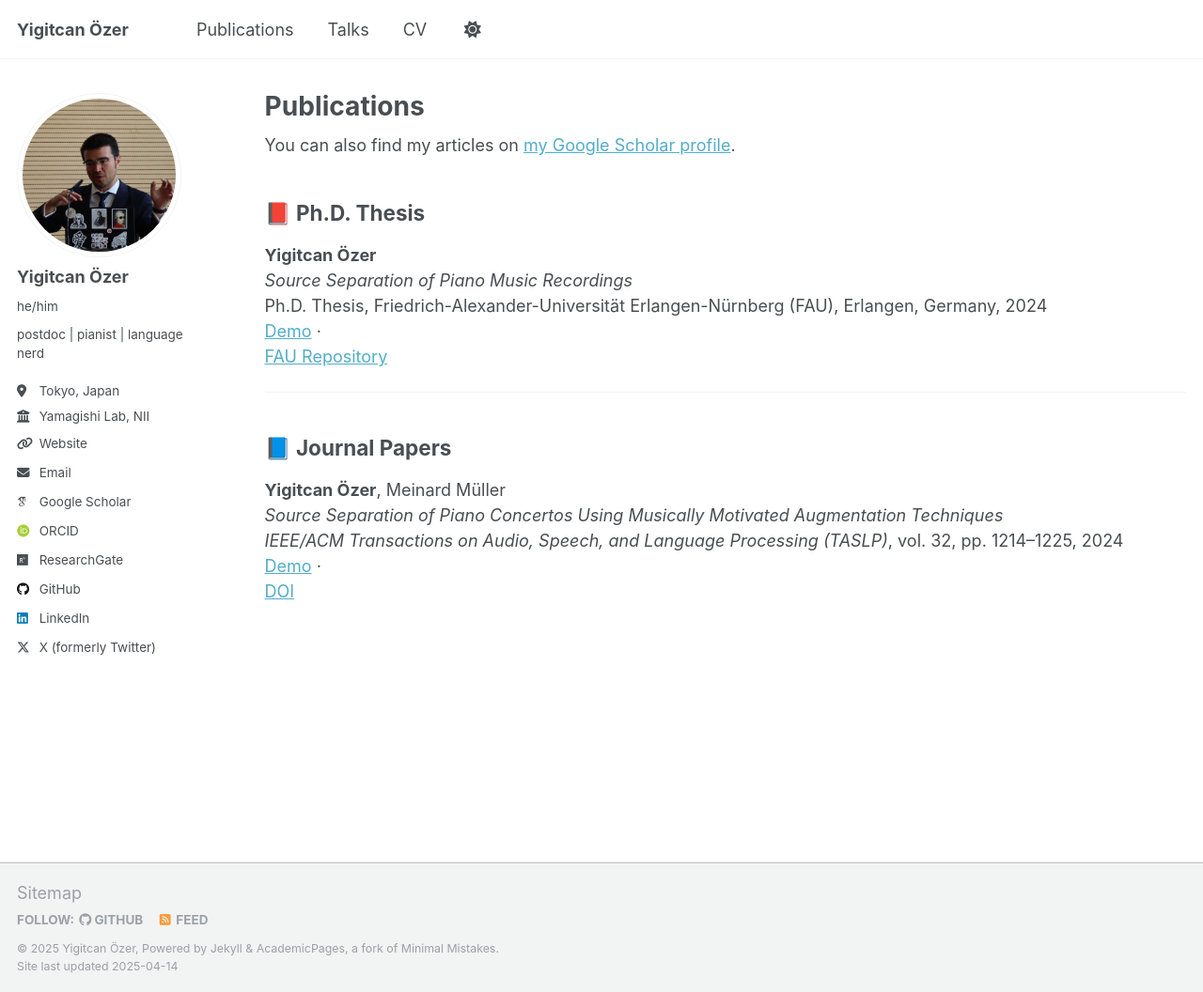
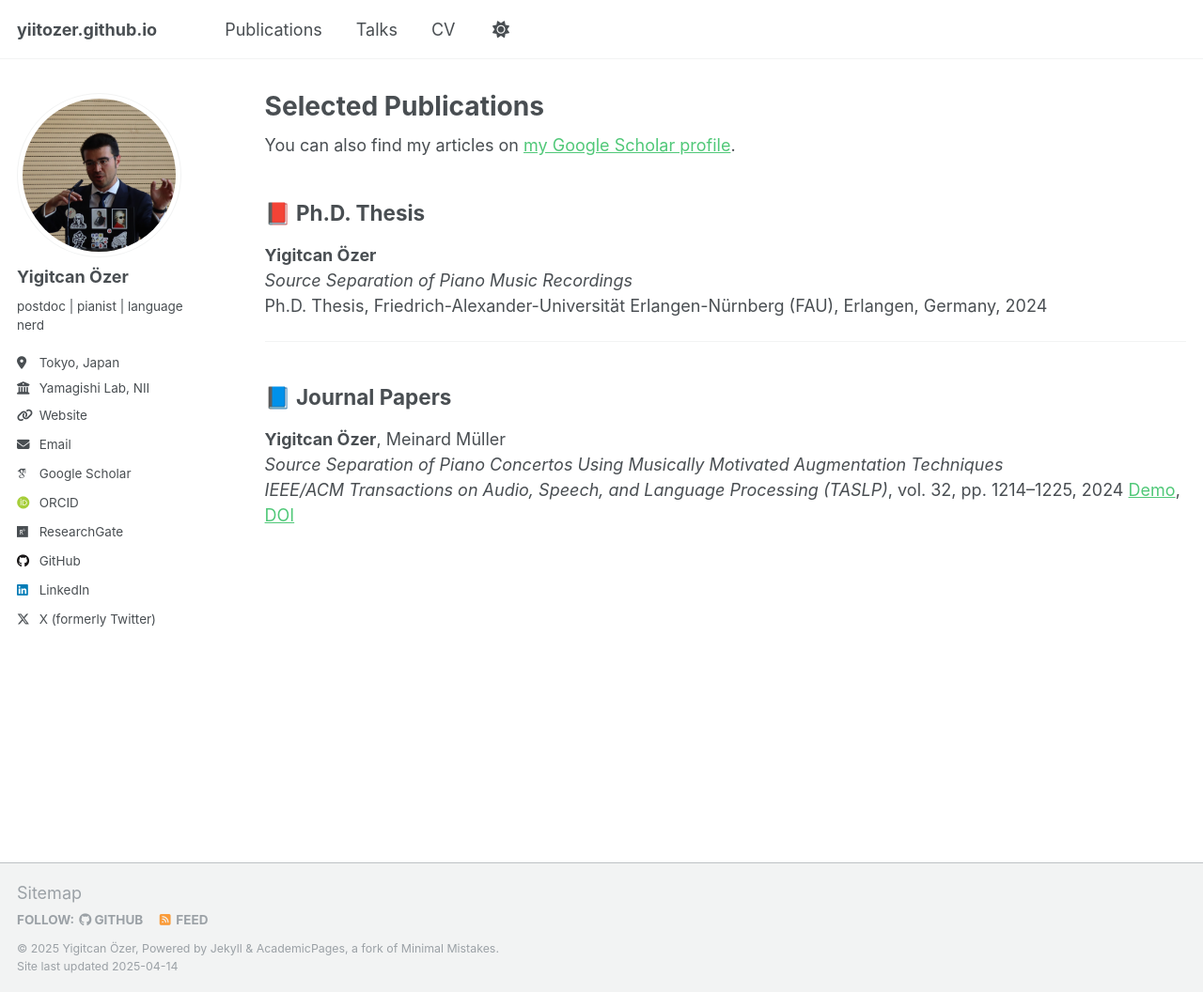
Before and after one commit to yiitozer/yiitozer.github.io, a Jekyll site: the page built from _pages/publications.md, in a window 1280 px wide and 1056 px high. Shown: the whole window at 94% size. Built offline with Jekyll 4.4.1, drawn with Linux system fonts in a browser that asks for light colours; some web fonts are replaced.

Commit message:
another brick in the wall

```diff
--- a/_config.yml
+++ b/_config.yml
@@ -9,7 +9,7 @@
 # Basic Site Settings
 locale                   : "en-US"
 site_theme               : "default"
-title                    : "Yigitcan Özer"
+title                    : #
 title_separator          : "-"
 name                     : &name "Yigitcan Özer"
 description              : &description "personal description"
@@ -24,7 +24,7 @@ author:
   # Biographic information
   avatar           : "profile.jpg"
   name             : "Yigitcan Özer"
-  pronouns         : "he/him"
+  pronouns         : #
   bio              : "postdoc | pianist | language nerd"
   location         : "Tokyo, Japan"
   employer         : "Yamagishi Lab, NII"
--- a/_includes/head/custom.html
+++ b/_includes/head/custom.html
@@ -18,3 +18,6 @@
 <script id="MathJax-script" async src="https://cdn.jsdelivr.net/npm/mathjax@3/es5/tex-mml-chtml.js"></script>
 
 <!-- end custom head snippets -->
+
+
+<link rel="stylesheet" href="{{ '/assets/css/custom.css' | relative_url }}">
--- a/_pages/publications.md
+++ b/_pages/publications.md
@@ -1,6 +1,6 @@
 ---
 layout: archive
-title: "Publications"
+title: "Selected Publications"
 permalink: /publications/
 author_profile: true
 ---
@@ -16,8 +16,6 @@ author_profile: true
 **Yigitcan Özer**
 *Source Separation of Piano Music Recordings*
 Ph.D. Thesis, Friedrich-Alexander-Universität Erlangen-Nürnberg (FAU), Erlangen, Germany, 2024
-[Demo](https://www.audiolabs-erlangen.de/resources/MIR/PCD_AudioLabs) ·
-[FAU Repository](https://open.fau.de/handle/openfau/31319)
 
 ---
 
@@ -26,8 +24,7 @@ Ph.D. Thesis, Friedrich-Alexander-Universität Erlangen-Nürnberg (FAU), Erlange
 **Yigitcan Özer**, Meinard Müller
 *Source Separation of Piano Concertos Using Musically Motivated Augmentation Techniques*
 *IEEE/ACM Transactions on Audio, Speech, and Language Processing (TASLP)*, vol. 32, pp. 1214–1225, 2024
-[Demo](https://www.audiolabs-erlangen.de/resources/MIR/2024-TASLP-PianoConcertoSeparation) ·
-[DOI](https://doi.org/10.1109/TASLP.2024.3356980)
+[Demo](https://www.audiolabs-erlangen.de/resources/MIR/2024-TASLP-PianoConcertoSeparation), [DOI](https://doi.org/10.1109/TASLP.2024.3356980)
 
 
 <!-- Add more journal papers below as needed -->
--- /dev/null
+++ b/assets/css/custom.css
@@ -0,0 +1,23 @@
+:root {
+    --global-theme-color: #98ff98; /* mint green */
+    --link-color: #50c878;
+    --link-hover-color: #3cb371;
+    --code-bg-color: #f0fff0;
+  }
+
+  a, .page-link, .post-meta a {
+    color: var(--link-color);
+  }
+
+  a:hover {
+    color: var(--link-hover-color);
+  }
+
+  .highlight pre {
+    background: var(--code-bg-color);
+  }
+
+  .site-header {
+    background-color: #e6fff2;
+    border-bottom: 1px solid #b3ffd9;
+  }
```
Also changed, not shown: _pages/cv.md (+3 -3 lines), _publications/oezer.bib (deleted, +0 -11 lines).
